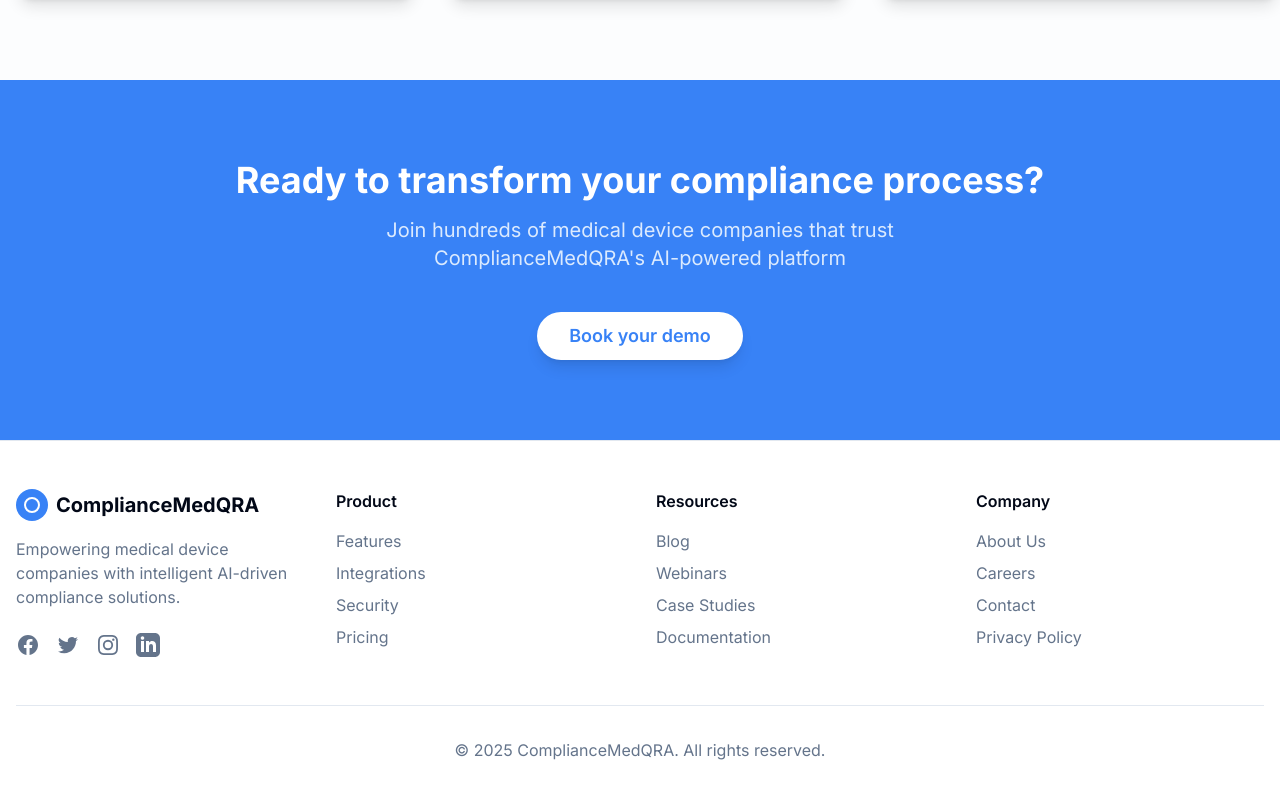
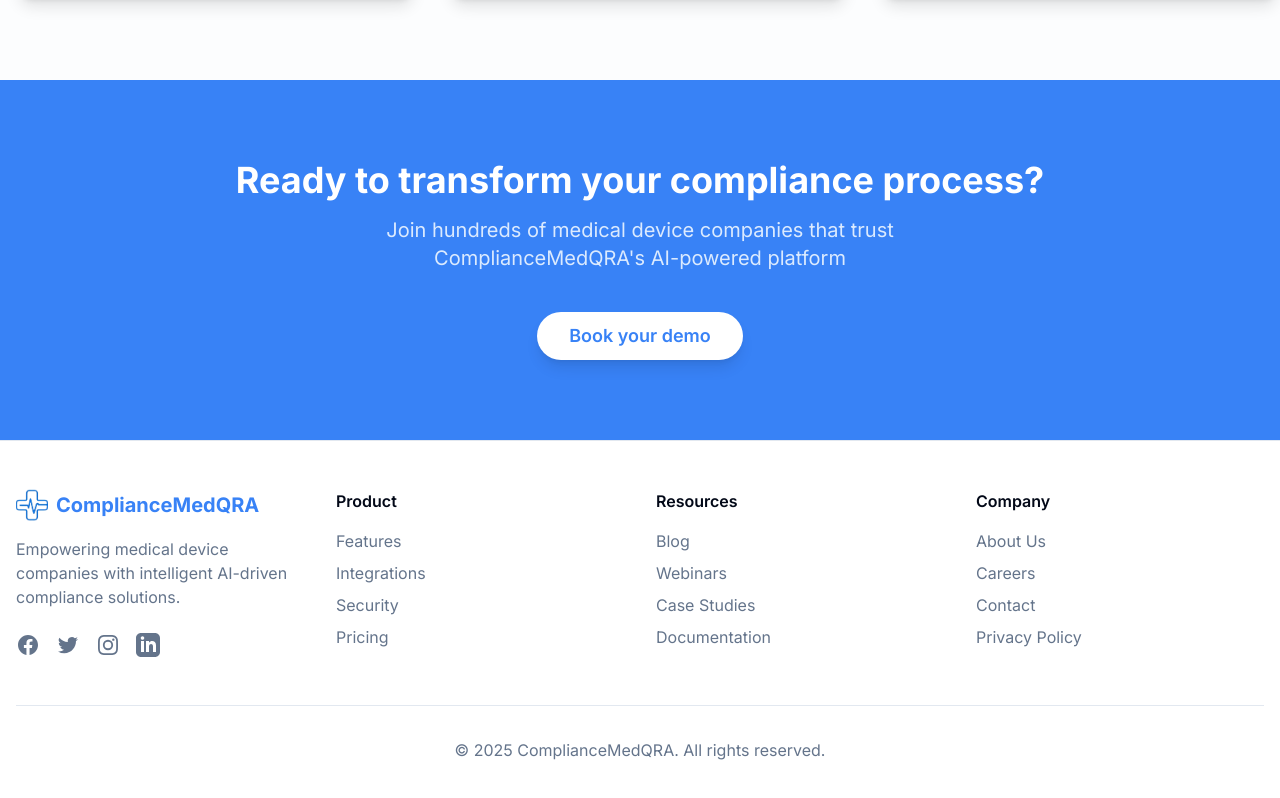
Before and after one commit to Abhishek-ComplianceMedQRA/MedQRA, a Next.js app: page / in a window 1280 px wide. Shown: the part 2752-3550 px from the top of the page. Built offline with nearby package versions, Linux system fonts and the light colour scheme.

Commit message:
vercel refresh issues fix

```diff
--- a/components/footer.tsx
+++ b/components/footer.tsx
@@ -1,5 +1,5 @@
 import Link from "next/link"
-
+import Logo from "../public/favicon-transparent.png"
 export default function Footer() {
   return (
     <footer className="border-t border-border bg-card py-12">
@@ -8,10 +8,11 @@ export default function Footer() {
           <div>
             <Link href="/" className="flex items-center gap-2">
               <div className="relative h-8 w-8">
-                <div className="absolute h-8 w-8 rounded-full bg-[#3882f6]"></div>
-                <div className="absolute left-1/2 top-1/2 h-4 w-4 -translate-x-1/2 -translate-y-1/2 rounded-full border-2 border-background"></div>
+
+                <img src={Logo.src} alt="ComplianceMedQRA Logo" />
+
               </div>
-              <span className="text-xl font-bold text-foreground">ComplianceMedQRA</span>
+              <span className="text-xl font-bold text-[#3882f6]">ComplianceMedQRA</span>
             </Link>
             <p className="mt-4 text-muted-foreground">
               Empowering medical device companies with intelligent AI-driven compliance solutions.
```
